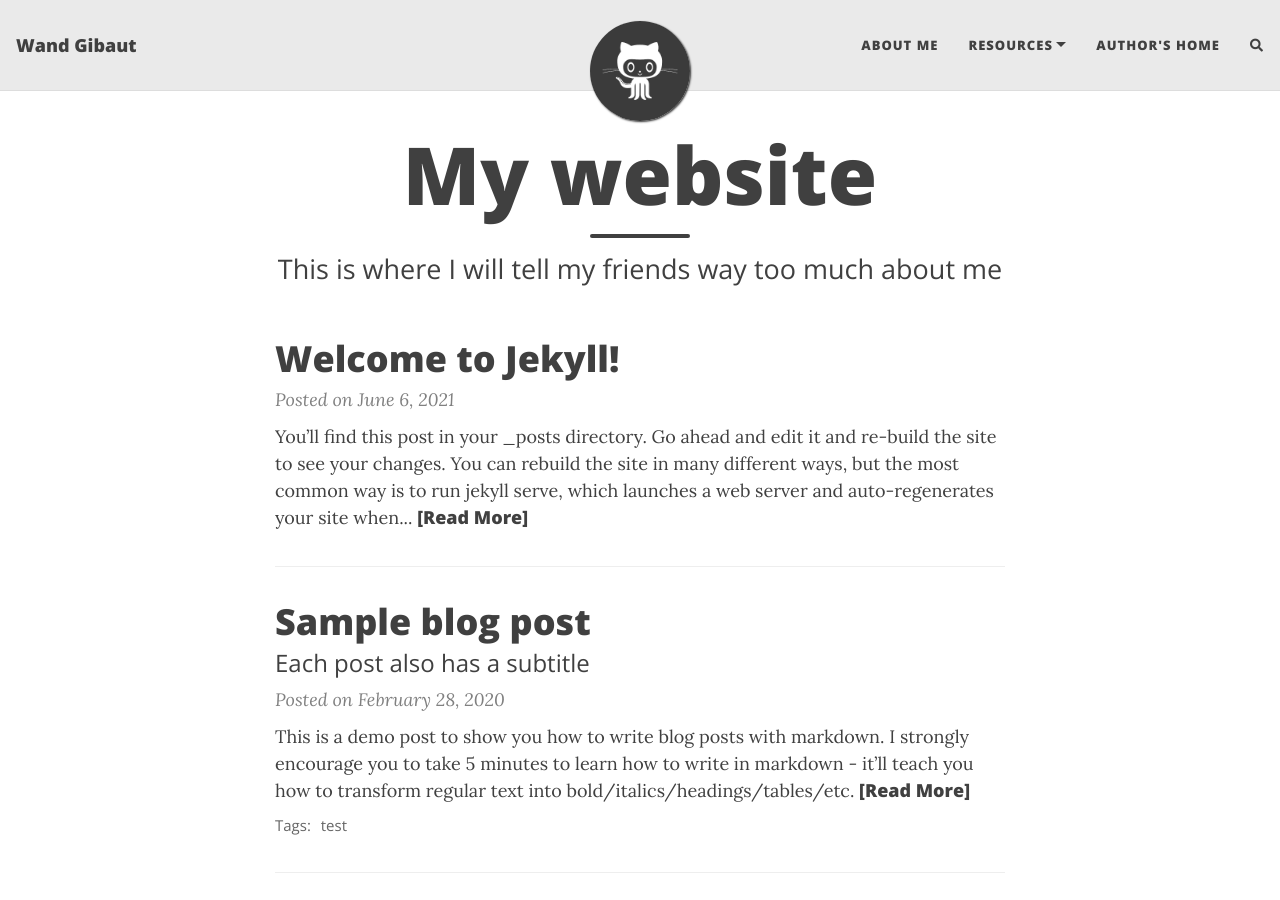
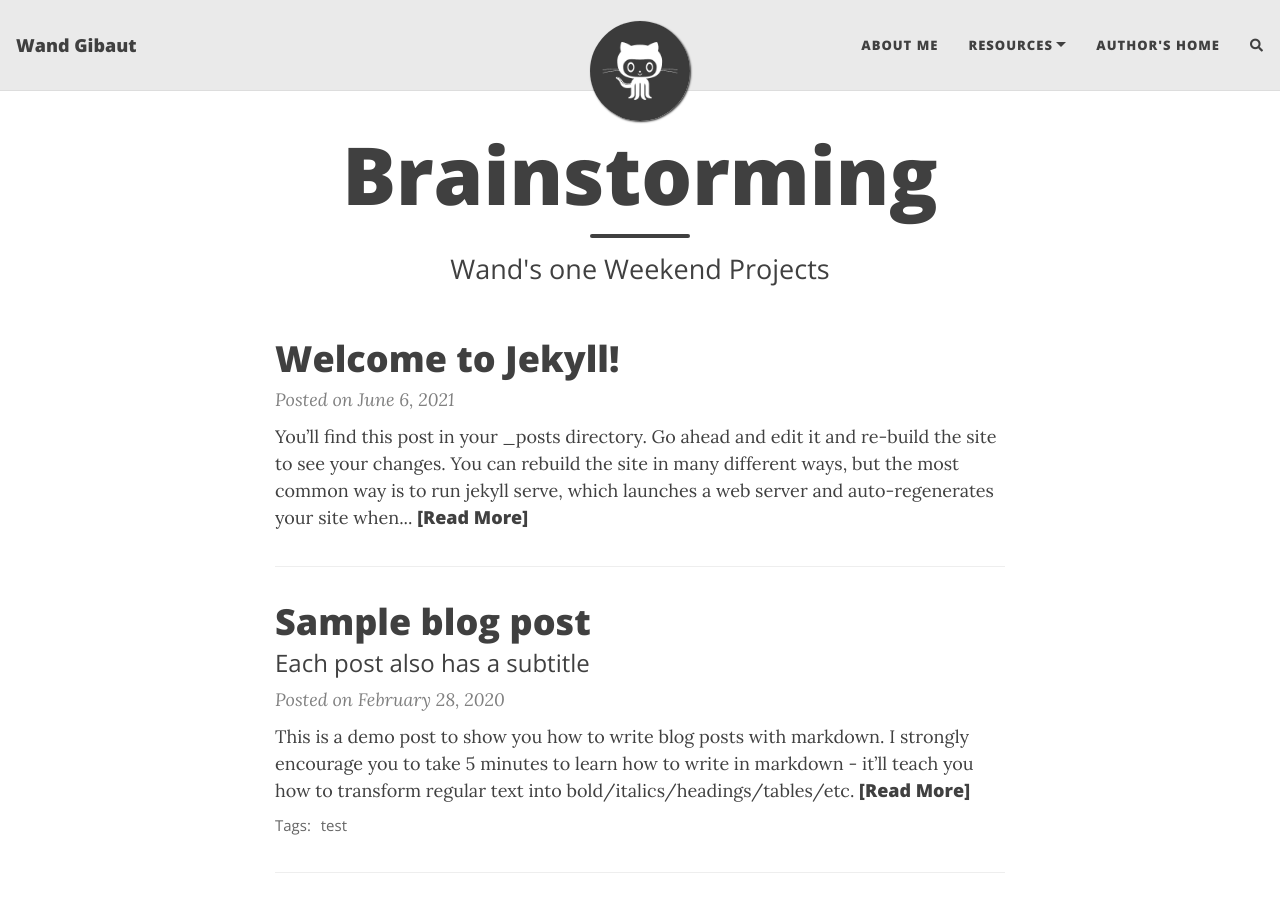
Before and after one commit to wandgibaut/wandgibaut.github.io, a Jekyll site: the page built from index.html, in a window 1280 px wide and 900 px high. Built offline with Jekyll 4.4.1, drawn with Linux system fonts in a browser that asks for light colours; nearby versions of some CDN libraries; the list of posts is cut into pages by our own code; comment, search, counter and statistics services are not loaded.

Commit message:
Update index.html

```diff
--- a/index.html
+++ b/index.html
@@ -1,5 +1,5 @@
 ---
 layout: home
-title: My website
-subtitle: This is where I will tell my friends way too much about me
+title: Brainstorming
+subtitle: Wand's one Weekend Projects
 ---
```
